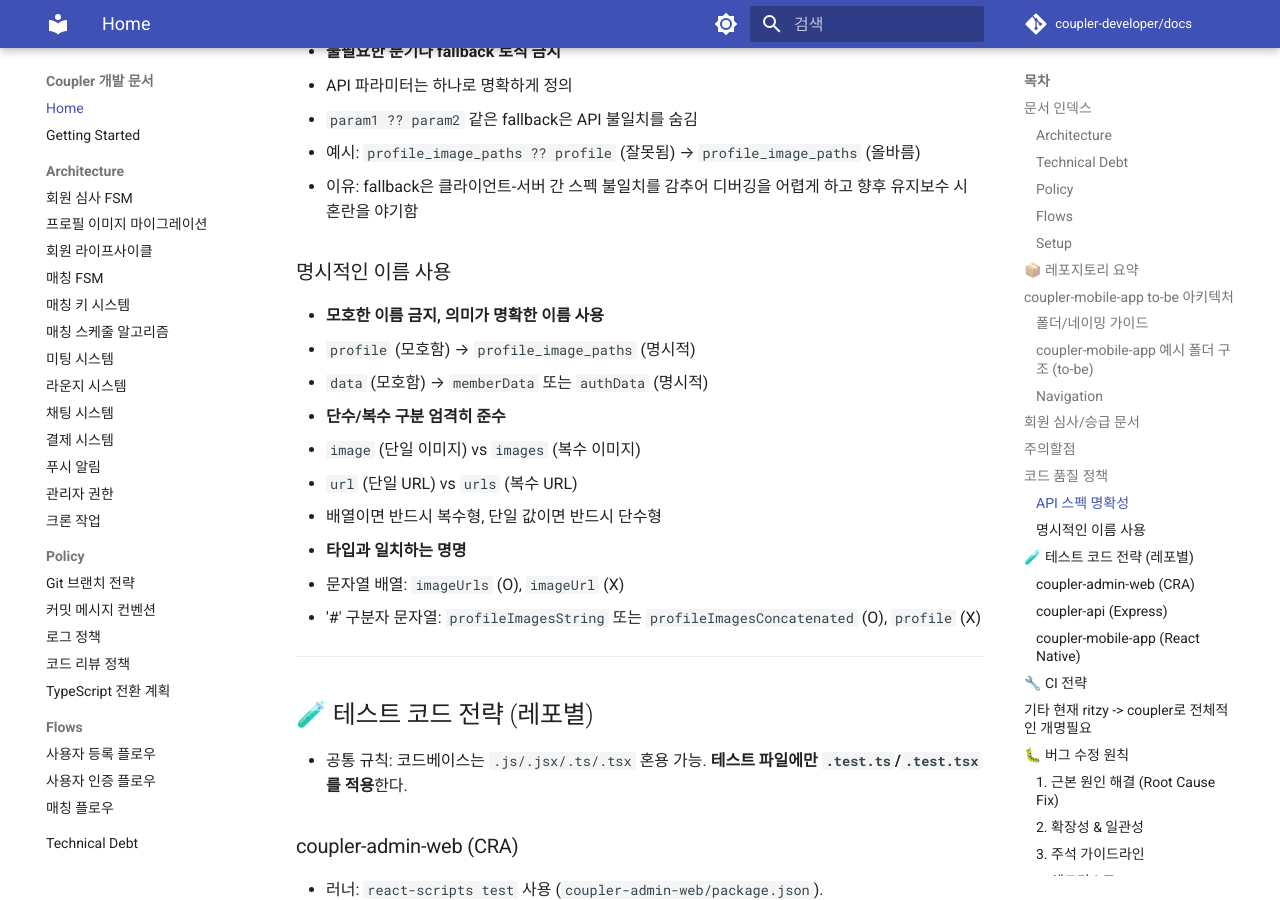
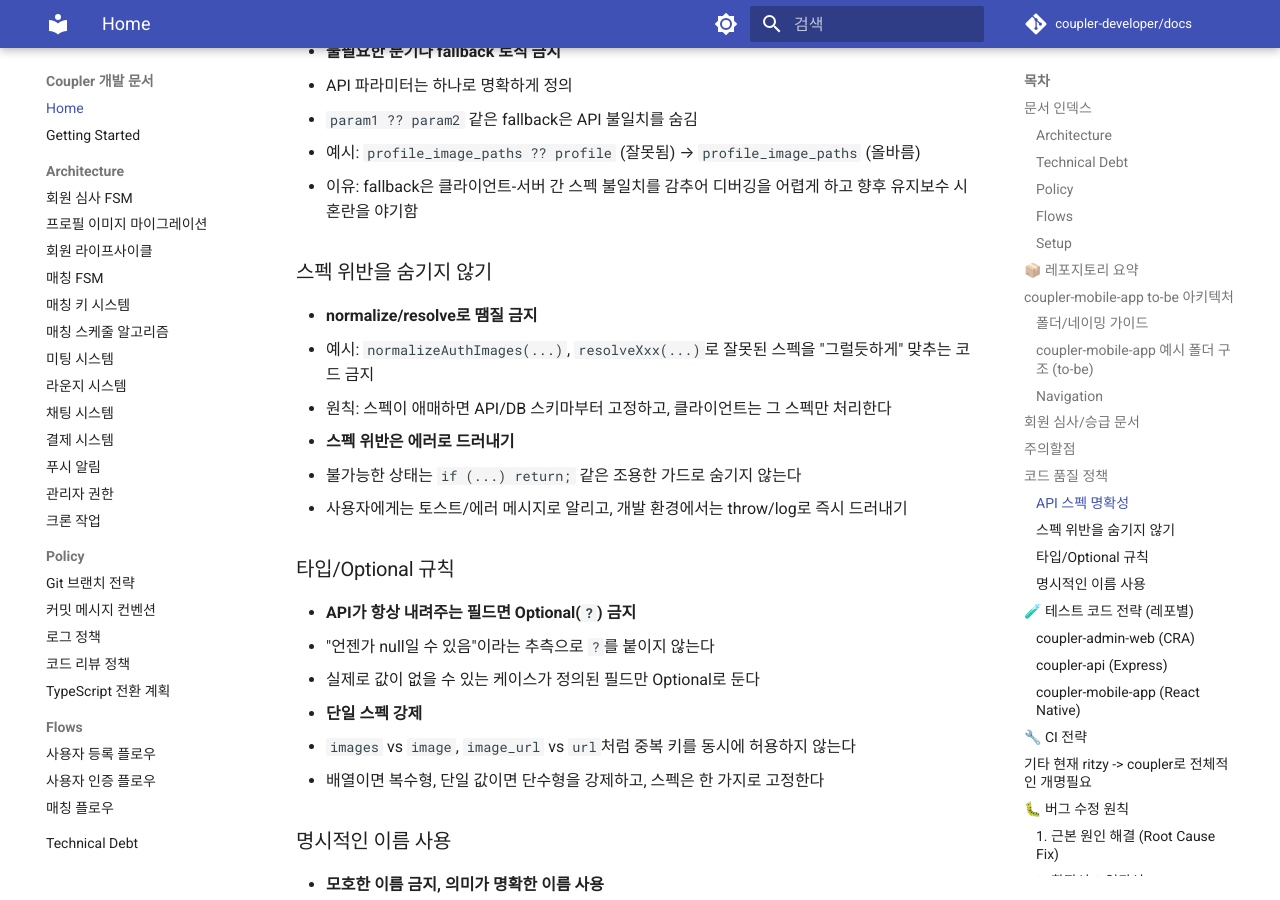
Before and after one commit to coupler-developer/docs, an MkDocs documentation site: the page built from content/AGENTS.md, in a window 1280 px wide and 900 px high, scrolled down 3666 px. Built offline with MkDocs 1.6.1 and Material for MkDocs 9.7.7, drawn with Linux system fonts in a browser that asks for light colours; comment, search, counter and statistics services are not loaded.

Commit message:
docs: tighten spec enforcement and review checklist

```diff
--- a/content/AGENTS.md
+++ b/content/AGENTS.md
@@ -119,6 +119,24 @@ src/
   - 예시: `profile_image_paths ?? profile` (잘못됨) → `profile_image_paths` (올바름)
   - 이유: fallback은 클라이언트-서버 간 스펙 불일치를 감추어 디버깅을 어렵게 하고 향후 유지보수 시 혼란을 야기함
 
+### 스펙 위반을 숨기지 않기
+
+- **normalize/resolve로 땜질 금지**
+  - 예시: `normalizeAuthImages(...)`, `resolveXxx(...)`로 잘못된 스펙을 "그럴듯하게" 맞추는 코드 금지
+  - 원칙: 스펙이 애매하면 API/DB 스키마부터 고정하고, 클라이언트는 그 스펙만 처리한다
+- **스펙 위반은 에러로 드러내기**
+  - 불가능한 상태는 `if (...) return;` 같은 조용한 가드로 숨기지 않는다
+  - 사용자에게는 토스트/에러 메시지로 알리고, 개발 환경에서는 throw/log로 즉시 드러내기
+
+### 타입/Optional 규칙
+
+- **API가 항상 내려주는 필드면 Optional(`?`) 금지**
+  - "언젠가 null일 수 있음"이라는 추측으로 `?`를 붙이지 않는다
+  - 실제로 값이 없을 수 있는 케이스가 정의된 필드만 Optional로 둔다
+- **단일 스펙 강제**
+  - `images` vs `image`, `image_url` vs `url`처럼 중복 키를 동시에 허용하지 않는다
+  - 배열이면 복수형, 단일 값이면 단수형을 강제하고, 스펙은 한 가지로 고정한다
+
 ### 명시적인 이름 사용
 
 - **모호한 이름 금지, 의미가 명확한 이름 사용**
```
Also changed, not shown: content/policy/code-review-policy.md (+3 -0 lines).
